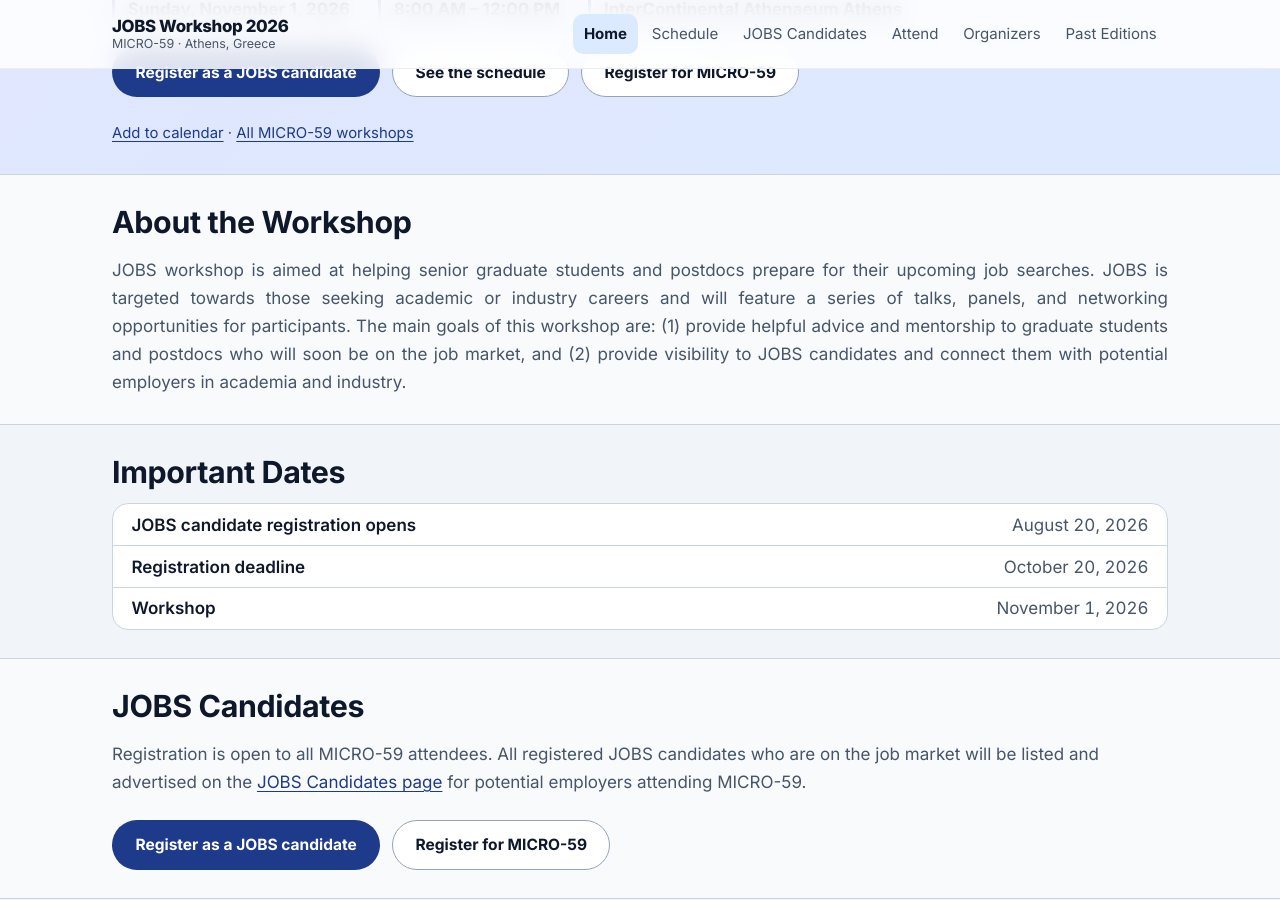
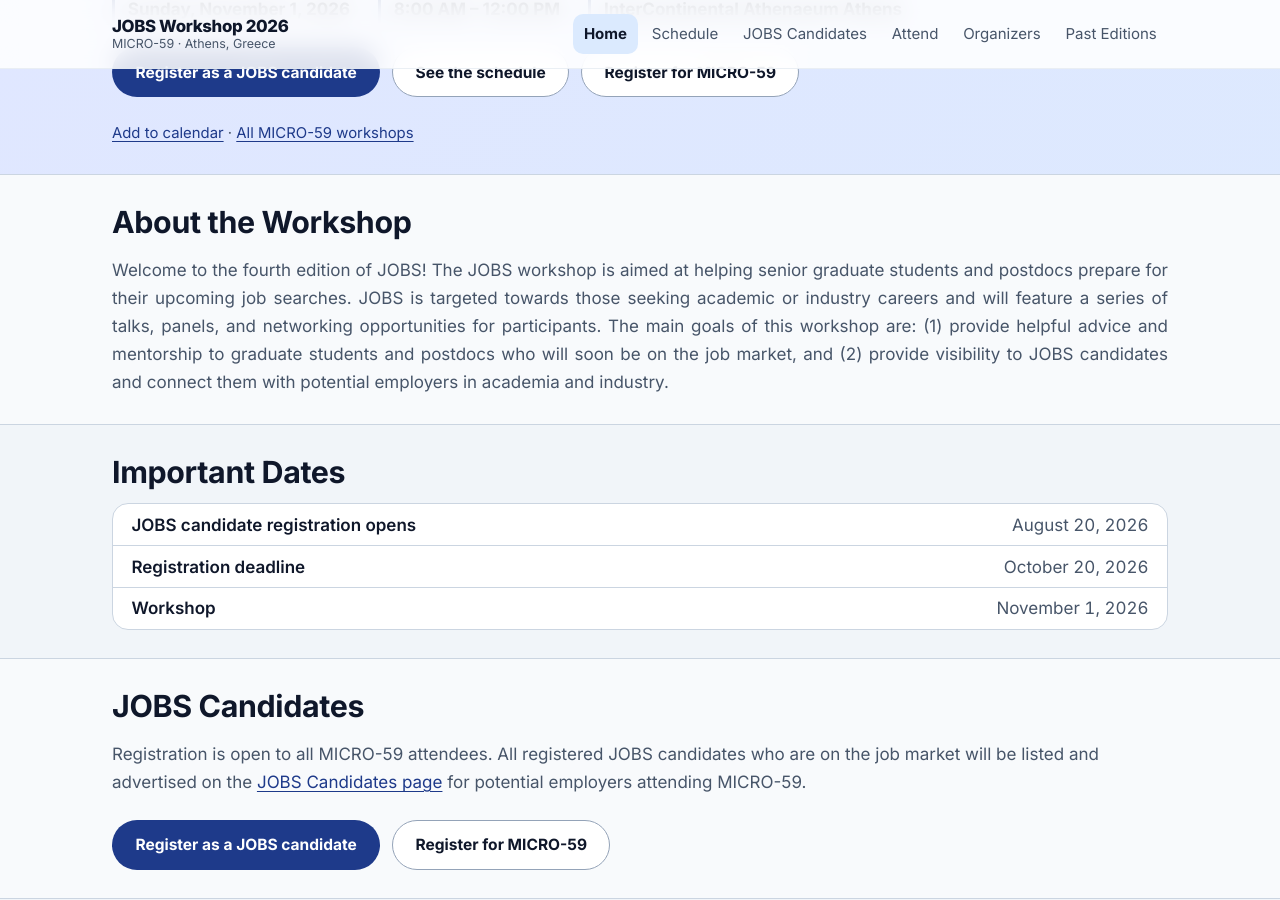
Before and after one commit to comparchsa/jobs-workshop.github.io, a Jekyll site: the page built from index.html, in a window 1280 px wide and 900 px high, scrolled down 424 px. Built offline with Jekyll 4.4.1, drawn with Linux system fonts in a browser that asks for light colours.

Commit message:
Home: open the About paragraph with the fourth-edition welcome
Co-Authored-By: Claude Opus 5 <noreply@anthropic.com>

```diff
--- a/index.html
+++ b/index.html
@@ -53,7 +53,7 @@ permalink: /
     <div class="section-head">
       <h2>About the Workshop</h2>
       <p class="justified">
-        JOBS workshop is aimed at helping senior graduate students and postdocs prepare for their upcoming job searches. JOBS is targeted towards those seeking academic or industry careers and will feature a series of talks, panels, and networking opportunities for participants. The main goals of this workshop are: (1) provide helpful advice and mentorship to graduate students and postdocs who will soon be on the job market, and (2) provide visibility to JOBS candidates and connect them with potential employers in academia and industry.
+        Welcome to the fourth edition of JOBS! The JOBS workshop is aimed at helping senior graduate students and postdocs prepare for their upcoming job searches. JOBS is targeted towards those seeking academic or industry careers and will feature a series of talks, panels, and networking opportunities for participants. The main goals of this workshop are: (1) provide helpful advice and mentorship to graduate students and postdocs who will soon be on the job market, and (2) provide visibility to JOBS candidates and connect them with potential employers in academia and industry.
       </p>
     </div>
   </div>
```
